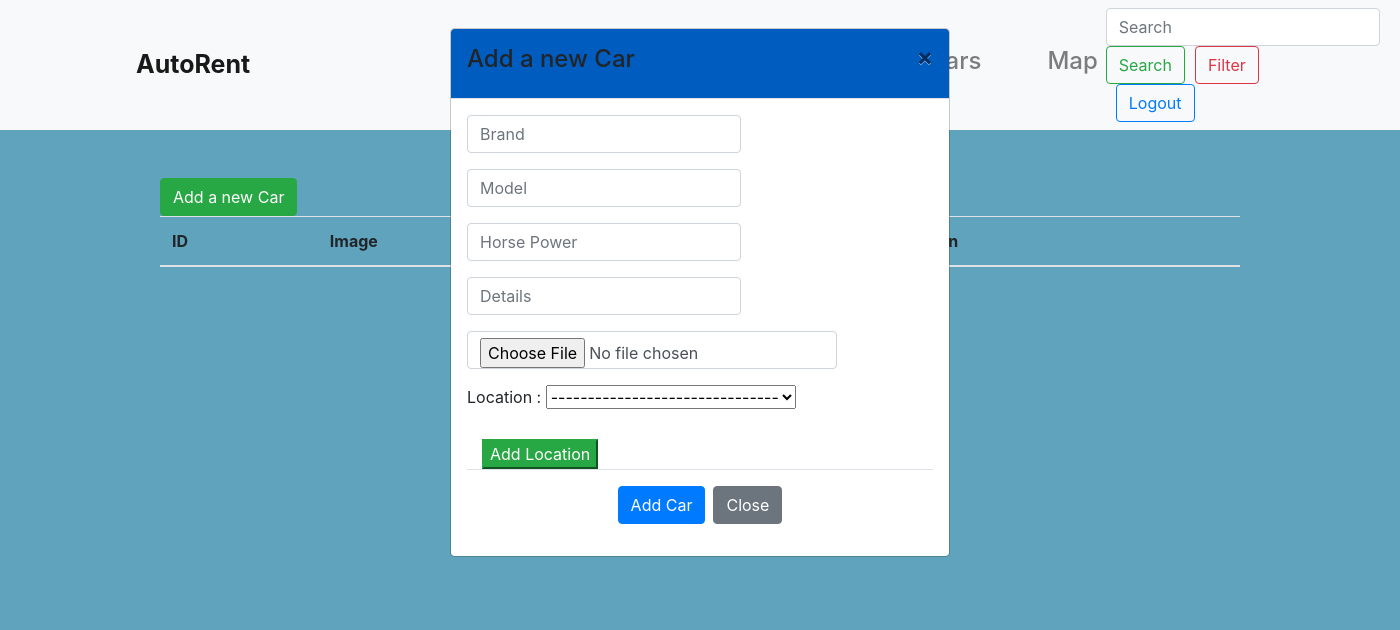
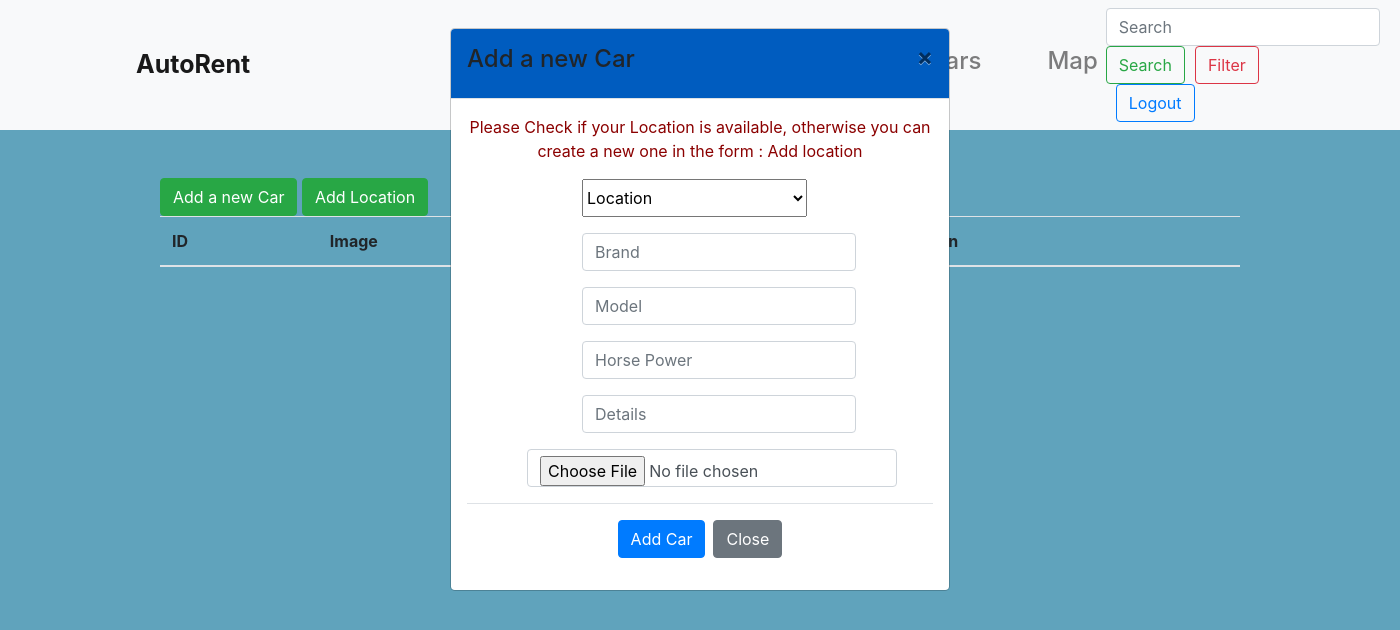
Before and after one commit to KevinvonBallmoos/Modul_133_CarRental_Website, a Django app: page /list_cars in a window 1400 px wide, after a click on "Add a new Car". Shown: the top 630 px of the page. Run offline with Django 3.2, Linux system fonts and the light colour scheme; lists and menus that the app fills with data are empty; some libraries are stand-ins or nearby versions.

Commit message:
car modal

```diff
--- a/cars/views.py
+++ b/cars/views.py
@@ -15,17 +15,6 @@ def list_cars(request):
         form.save()
         messages.success(request, 'Car successfully added')
     return render(request, 'functions/list_cars.html', {'cars': cars, 'form': form})
-
-
-def list_map(request):
-    location = Map.objects.all()
-    form = MapForm()
-    if request.method == 'POST':
-        form = MapForm(request.POST, request.FILES)
-    if form.is_valid():
-        form.save()
-        messages.success(request, 'Car successfully added')
-    return render(request, 'functions/list_cars.html', {'location': location, 'form': form})
 
 
 def show_cars(request, cars_id):
--- a/project_car_rental/urls.py
+++ b/project_car_rental/urls.py
@@ -23,8 +23,8 @@ urlpatterns = [
                   path('admin/', admin.site.urls),
                   path('accounts/', include('django.contrib.auth.urls')),
                   path('accounts/signup/', views.signup_view, name='signup'),
-                  path('accounts/login', views.login_view, name='login'),
-                  path('accounts/logout', views.logout_view, name='logout'),
+                  path('accounts/login/', views.login_view, name='login'),
+                  path('accounts/logout/', views.logout_view, name='logout'),
                   path('', views.home, name='home'),
                   path('list_cars', include('cars.urls')),
                   path('show_map', include('map.urls')),
--- a/project_car_rental/views.py
+++ b/project_car_rental/views.py
@@ -8,7 +8,7 @@ from django.contrib import auth
 
 """@login_required()"""
 
-
+@login_required()
 def home(request):
     return render(request, 'base_home/home.html')
 
--- a/templates/base_home/base.html
+++ b/templates/base_home/base.html
@@ -19,7 +19,7 @@
 
 <!-- navbar -->
 <nav class="navbar navbar-expand-lg navbar-light bg-light" style="width:auto">
-    <a class="navbar-brand" href="{% url 'home' %}" style="margin-left: 120px; font-size: 25px; font-weight: bold "></i>
+    <a class="navbar-brand" href="{% url 'home' %}000000000000" style="margin-left: 120px; font-size: 25px; font-weight: bold "></i>
         AutoRent</a>
     <button class="navbar-toggler" type="button" data-toggle="collapse" data-target="#navbarSupportedContent"
             aria-controls="navbarSupportedContent" aria-expanded="false" aria-label="Toggle navigation">
--- a/templates/functions/list_cars.html
+++ b/templates/functions/list_cars.html
@@ -22,7 +22,7 @@
             {% endfor %}
         {% endif %}
     {% endfor %}
-    <body>
+
 
     <!-- Add Cars -->
     <div class="modal fade right" id="modalAddNewCar" tabindex="-1" role="dialog" aria-labelledby="myModalLabel"
@@ -45,10 +45,25 @@
 
                     <div class="modal-body text-center">
 
+                        <p style="color: darkred">Please Check if your Location is available, otherwise you can
+                            create a new one in the form : Add location</p>
+                        <!-- location -->
+                        <div style="margin-left:115px ">
+                            <div class="form-group">
+                                <div class="input-group mb-1">
+                                    <label style="height: 30px;" for="{{ form.location.id_for_label }}">
+                                        <select name="id_location" id="{{ form.location.id_for_label }}"
+                                                style="width: 225px; height: 38px">
+                                            <option value="" selected>Location</option>
+                                        </select>
+                                    </label>
+                                </div>
+                            </div>
+
+
                             <!-- brand -->
                             <div class="form-group">
                                 <div class="input-group mb-1">
-
                                     <label style="height: 30px;" for="{{ form.brand.id_for_label }}">
                                         <input type="text" name="{{ form.brand.html_name }}"
                                                class="form-control input_pass"
@@ -94,7 +109,9 @@
                                 </div>
                             </div>
 
+                        </div>
                         <!-- image -->
+                        <div style="margin-left: 60px">
                             <div class="form-group">
                                 <div class="input-group mb-1">
                                     <label style="height: 30px;" for="{{ form.image.id_for_label }}">
@@ -105,24 +122,10 @@
                                     </label>
                                 </div>
                             </div>
-
-                        <!-- location -->
-                        <div class="form-group">
-                            <div class="input-group mb-1">
-                                <label style="height: 30px;" for="{{ form.location.id_for_label }}">Location :
-                                    <select name="id_location" id="{{ form.location.id_for_label }}"
-                                            style="width: 250px">
-                                        <option value="" selected="">----------------------------------</option>
-                                    </select>
-                                </label>
                         </div>
-                        </div>
-
                         <div class="col-3">
                             <!-- Button to Add a new Location -->
-                            <button type="button" class="btn-success" style="width: max-content" data-toggle="modal"
-                                    data-target="#modalAddLocation">Add Location
-                            </button>
+
                         </div>
 
                         <!--Footer-->
@@ -236,6 +239,9 @@
         <button type="button" class="btn btn-success" data-toggle="modal" data-target="#modalAddNewCar">
             Add a new Car
         </button>
+        <button type="button" class="btn btn-success" style="width: max-content" data-toggle="modal"
+                data-target="#modalAddLocation">Add Location
+        </button>
 
         <div class="row">
             <div class="col-12">
--- a/templates/registration/login.html
+++ b/templates/registration/login.html
@@ -87,7 +87,7 @@
                             {% endif %}
                         </div>
                         <div class="d-flex justify-content-center mt-3 login_container">
-                            <button type="submit" name="button" class="btn btn-primary"
+                            <button type="submit" class="btn btn-primary"
                                     style=" margin-bottom: 40px; margin-top: 30px; width: 140px; background-color: #c0392b; border: #c0392b">
                                 Login
                             </button>
```
Also changed, not shown: map/views.py (+11 -0 lines), templates/registration/logout.html (+4 -3 lines), templates/registration/signup.html (+11 -5 lines). Lines whose indentation alone changed are shown as unchanged.
